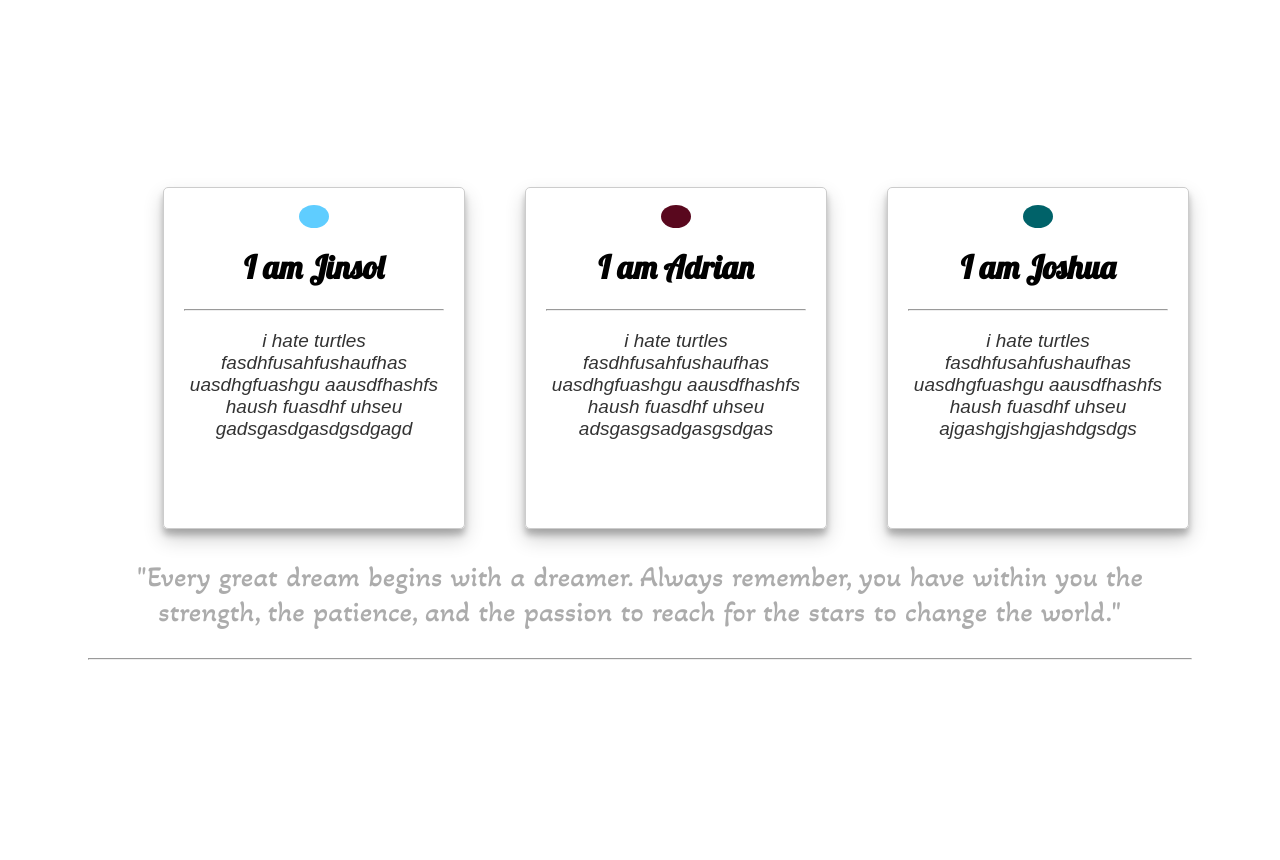
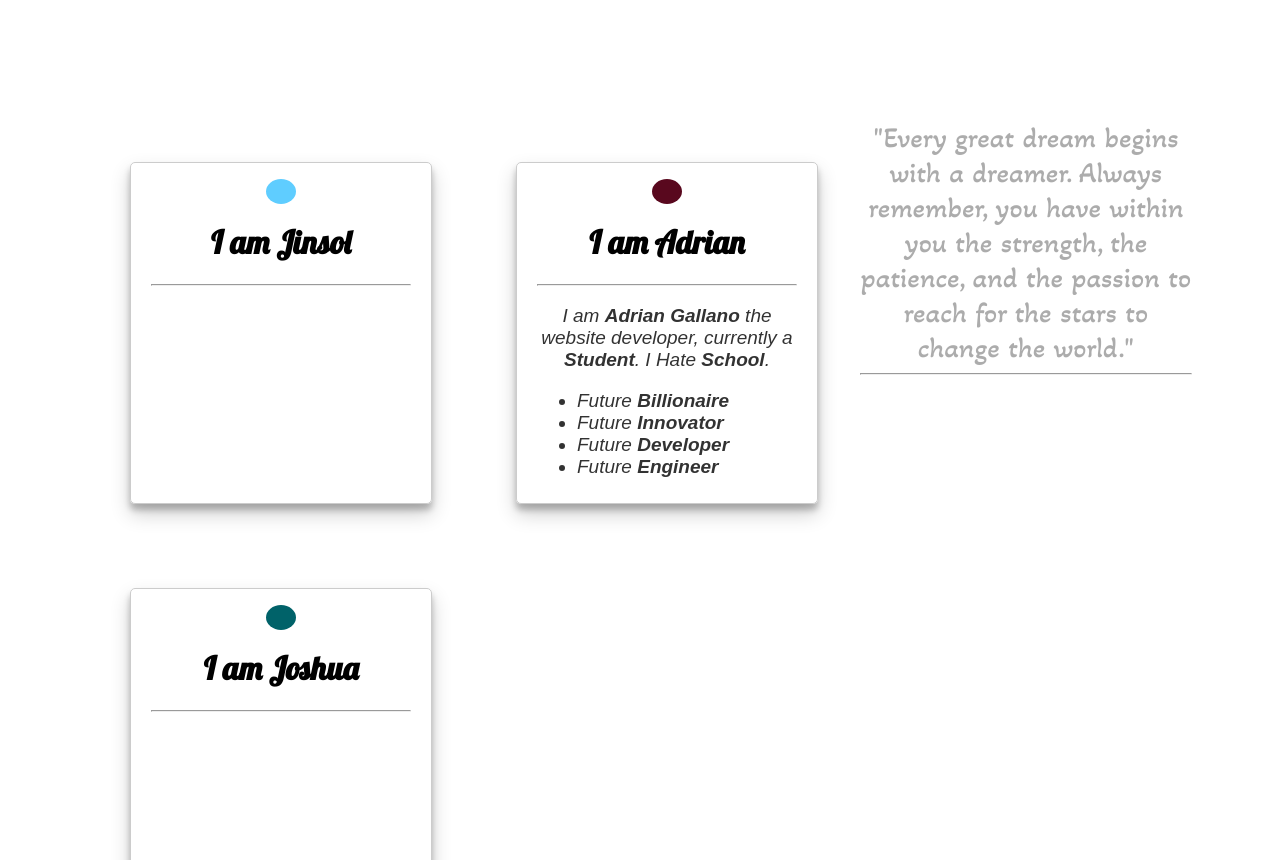
Before and after one commit to 3Idiotss/3Idiotss.github.io, a plain HTML site: page index.html in a window 1280 px wide. Shown: the part 588-1448 px from the top of the page. Before the commit the page ends 1248 px from the top, so only its background shows below. Drawn offline with Linux system fonts and the light colour scheme.

Commit message:
9:24 Update

```diff
--- a/index.html
+++ b/index.html
@@ -44,7 +44,7 @@
                 </h1>
                 <hr>
                 <p class="card-design-paragraph">
-                    i hate turtles fasdhfusahfushaufhas uasdhgfuashgu aausdfhashfs haush fuasdhf uhseu gadsgasdgasdgsdgagd
+
                 </p>
             </div>
             <div class="card-design">
@@ -54,8 +54,14 @@
                 </h1>
                 <hr>
                 <p class="card-design-paragraph">
-                    i hate turtles fasdhfusahfushaufhas uasdhgfuashgu aausdfhashfs haush fuasdhf uhseu adsgasgsadgasgsdgas
-                </p>
+                    I am <strong>Adrian Gallano</strong> the website developer, currently a <strong>Student</strong>. I Hate <strong>School</strong>.
+                 </p>
+                 <ul class="card-design-paragraph" style="text-align: left;">
+                     <li>Future <strong>Billionaire</strong></li>
+                     <li>Future <strong>Innovator</strong></li>
+                     <li>Future <strong>Developer</strong></li>
+                     <li>Future <strong>Engineer</strong></li>
+                 </ul>
             </div>
             <div class="card-design">
                 <span class="circle" style="background-color: #006269;"></span>
@@ -64,7 +70,7 @@
                 </h1>
                 <hr>
                 <p class="card-design-paragraph">
-                    i hate turtles fasdhfusahfushaufhas uasdhgfuashgu aausdfhashfs haush fuasdhf uhseu ajgashgjshgjashdgsdgs
+
                 </p>
             </div>
 
--- a/style.css
+++ b/style.css
@@ -65,6 +65,7 @@ nav ul li a:active{
     position: absolute;
     padding: 0;
     margin: 40px;
+
 }
 #name-tag{
     font-size: 120px;
@@ -103,8 +104,9 @@ button:active{
 }
 #cards{
     display: block;
-    margin: 45px;
+    margin: auto;
     width: 100%;
+    height: 100%;
 
 }
 .card-design{
@@ -112,18 +114,18 @@ button:active{
     border-radius: 5px;
     box-shadow: 0 10px 20px rgba(0,0,0,0.19), 0 6px 6px rgba(0,0,0,0.23);
     width: 260px;
-    text-align: center;
     padding: 20px;
-    margin: 30px;
+    margin: 42px;
     float: left;
     height: 300px;
-
+    text-align: center;
 }
 .circle{
     border: 1px transparent;
     border-radius: 50%;
-    padding: 3px 15px;
+    padding: 4px 15px;
     background: #5FCDFF;
+    text-align: center;
 }
 .card-design h1{
     font-family: Lobster;
@@ -139,4 +141,5 @@ button:active{
     font-size: 29px;
     opacity: 0.32;
     text-align: center;
+    margin: auto;
 }
```
